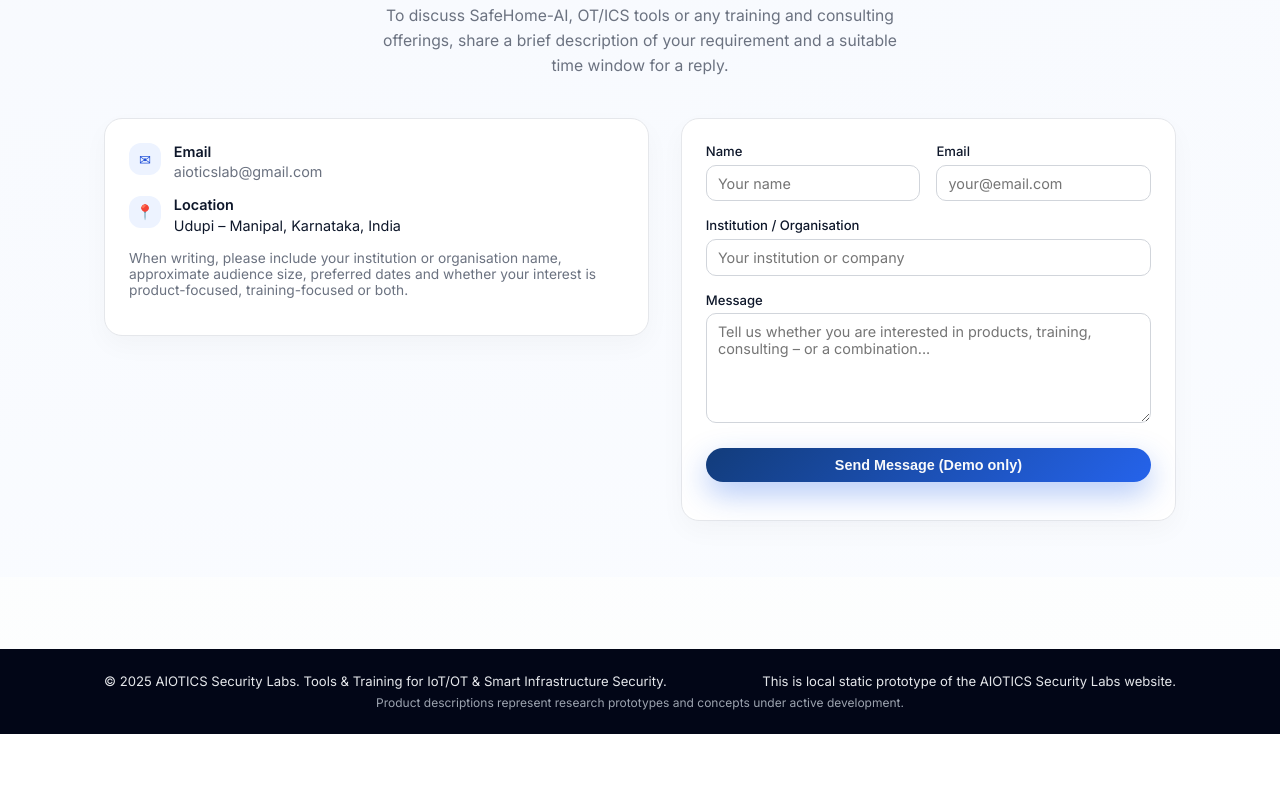
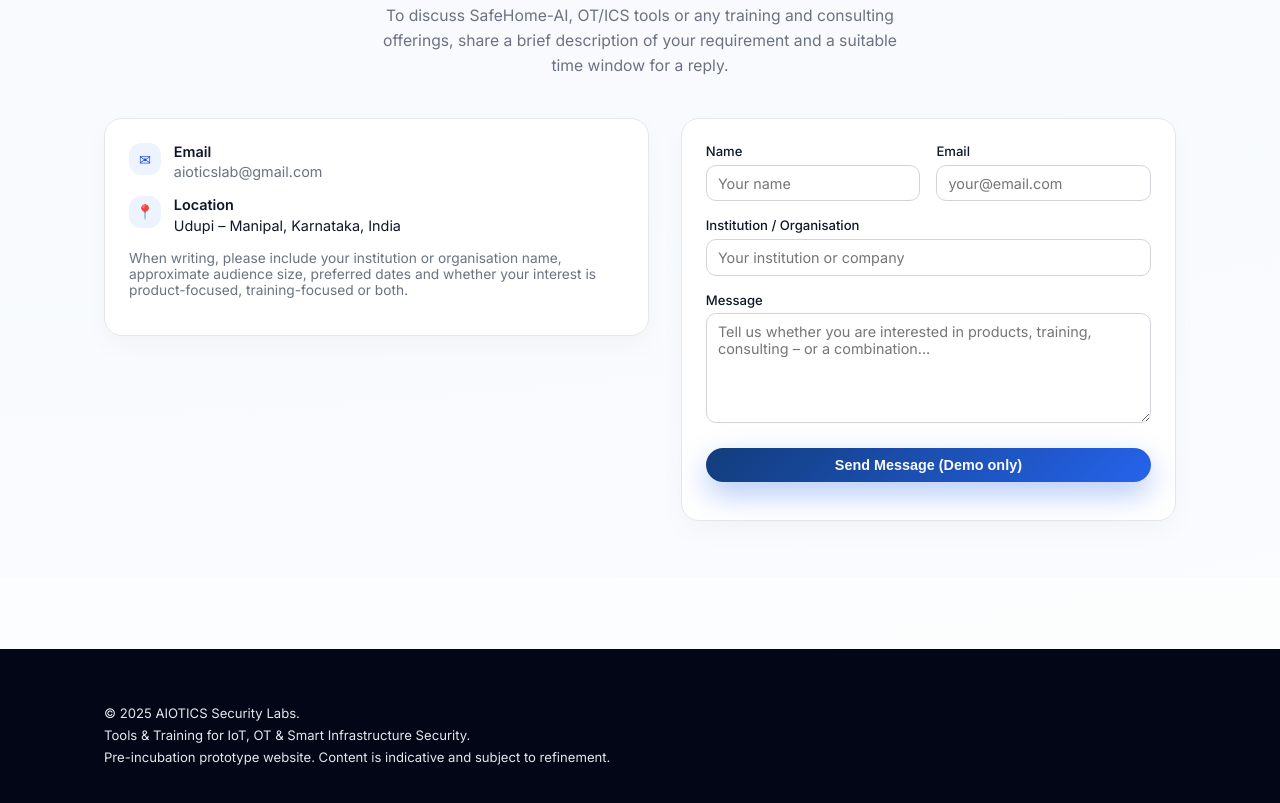
Before and after one commit to learnwithvidya/aioticslabs-website, a plain HTML site: page index.html in a window 1280 px wide. Shown: the part 4837-5640 px from the top of the page. Before the commit the page ends 5571 px from the top, so only its background shows below. Drawn offline with Linux system fonts and the light colour scheme.

Commit message:
Update index.html

```diff
--- a/index.html
+++ b/index.html
@@ -525,16 +525,17 @@
 
   <!-- ================= FOOTER ================= -->
 <footer>
-  <div class="container footer-inner">
-    <div>© 2025 AIOTICS Security Labs. Tools &amp; Training for IoT/OT &amp; Smart Infrastructure Security.</div>
-    <div>This is local static prototype of the AIOTICS Security Labs website.</div>
-  </div>
-  <div class="container" style="text-align:center;">
-    <div style="font-size:0.75rem; color:#9ca3af; margin-top:0.4rem;">
-      Product descriptions represent research prototypes and concepts under active development.
+<footer>
+  <div class="container footer-inner" style="flex-direction: column; align-items: flex-start; gap: 0.4rem;">
+    <div>© 2025 AIOTICS Security Labs.</div>
+    <div>Tools &amp; Training for IoT, OT &amp; Smart Infrastructure Security.</div>
+    <div>
+      Pre-incubation prototype website. Content is indicative and subject to refinement.
     </div>
   </div>
 </footer>
 
+</footer>
+
 </body>
 </html>
```
